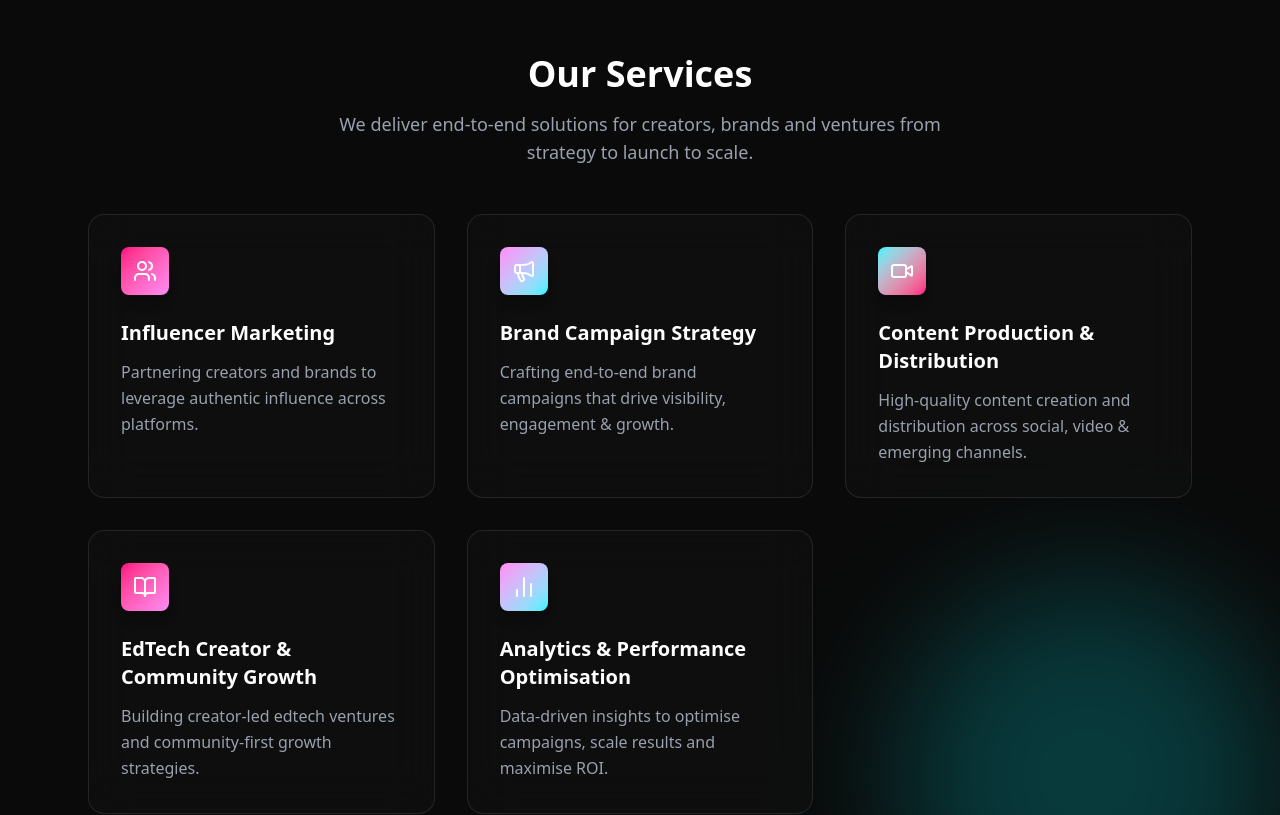
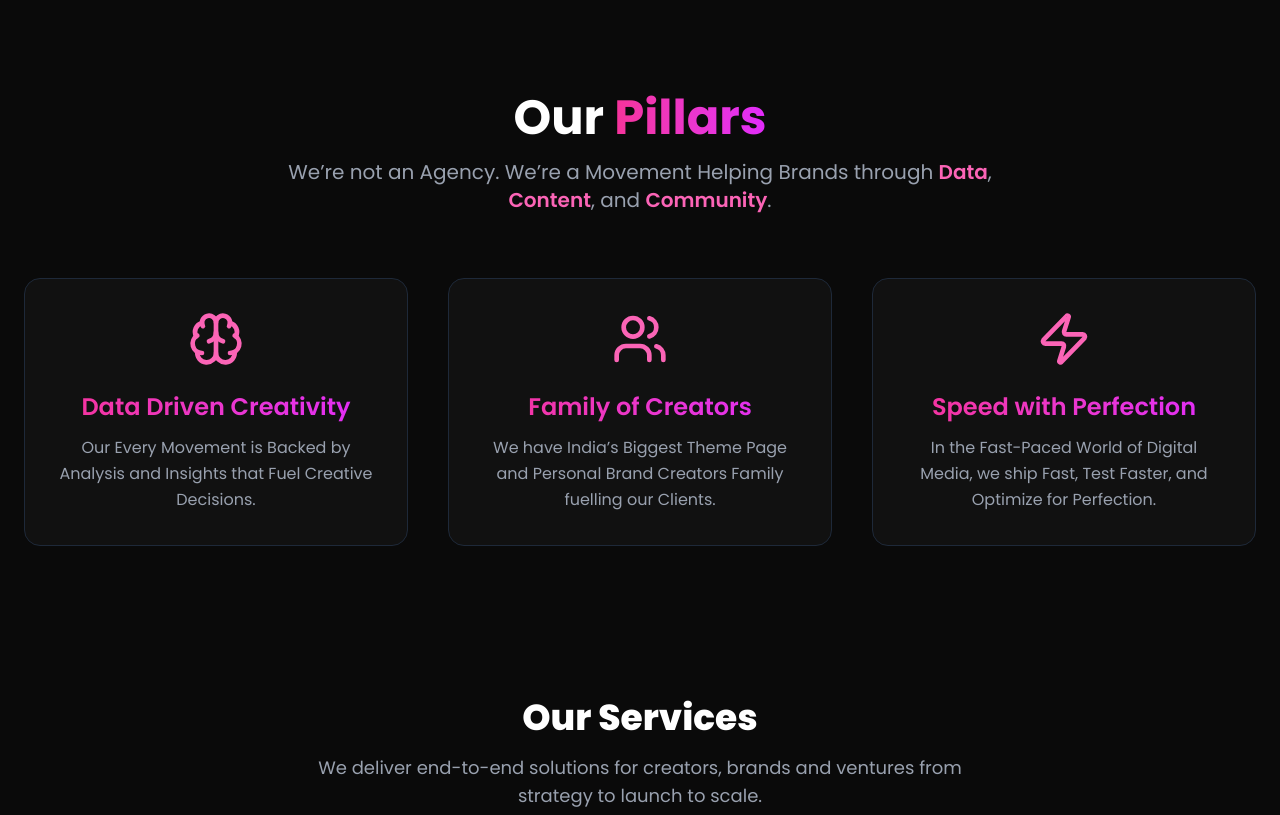
Before and after one commit to shivam-sd/HypeSquadz-Client, a React (Vite) app in the folder client/: page /services in a window 1280 px wide. Shown: the part 536-1351 px from the top of the page. Built offline with nearby package versions, Linux system fonts and the light colour scheme.

Commit message:
changes from the client

```diff
--- a/client/package.json
+++ b/client/package.json
@@ -10,6 +10,7 @@
     "preview": "vite preview"
   },
   "dependencies": {
+    "@fontsource/poppins": "^5.2.7",
     "@tailwindcss/vite": "^4.1.16",
     "axios": "^1.13.1",
     "framer-motion": "^12.23.24",
--- a/client/src/Components/Footer.jsx
+++ b/client/src/Components/Footer.jsx
@@ -25,7 +25,7 @@ const Footer = () => {
         className="relative z-10 flex flex-col items-center justify-center text-center px-6"
       >
         {/* Logo / Name */}
-        <h2 className="text-3xl sm:text-4xl font-bold text-transparent bg-clip-text bg-gradient-to-r from-[#ff007f] to-[#00f5ff] mb-4">
+        <h2 className="text-3xl sm:text-4xl font-bold text-pink-600 mb-4">
           HypeSquadz
         </h2>
 
--- a/client/src/Components/Navbar.jsx
+++ b/client/src/Components/Navbar.jsx
@@ -25,7 +25,7 @@ const Navbar = () => {
       <div className="max-w-7xl mx-auto flex items-center justify-between px-6 py-4">
         {/* Logo */}
         <div className="text-2xl font-extrabold tracking-tight text-white">
-          <Link to={'/'}><span className="text-[#ff007f]">Hype</span>Squadz</Link>
+          <Link to={'/'}><span className="text-[#ff007f]">HypeSquadz</span></Link>
         </div>
 
         {/* Desktop Nav */}
--- a/client/src/index.css
+++ b/client/src/index.css
@@ -1 +1,6 @@
+@import url('https://fonts.googleapis.com/css2?family=Poppins:ital,wght@0,100;0,200;0,300;0,400;0,500;0,600;0,700;0,800;0,900;1,100;1,200;1,300;1,400;1,500;1,600;1,700;1,800;1,900&display=swap');
+
 @import "tailwindcss";
+*{
+    font-family: "Poppins", sans-serif;
+}
--- a/client/src/pages/About/About.jsx
+++ b/client/src/pages/About/About.jsx
@@ -38,9 +38,9 @@ const About = () => {
       <div className="py-20 px-6 max-w-6xl mx-auto text-center">
         <motion.div initial={{ opacity:0, y:20 }} animate={{ opacity:1,y:0 }} transition={{ duration:0.8 }}>
           <div className="grid grid-cols-2 sm:grid-cols-4 gap-8">
-            <div><h3 className="text-3xl font-bold text-[#ff007f]">500M+</h3><p className="text-gray-400">Impressions</p></div>
+            <div><h3 className="text-3xl font-bold text-[#ff007f]">1 Billion+ Views</h3><p className="text-gray-400">Impressions</p></div>
             <div><h3 className="text-3xl font-bold text-[#00f5ff]">100+</h3><p className="text-gray-400">Brands Collaborated</p></div>
-            <div><h3 className="text-3xl font-bold text-[#ff007f]">10M+</h3><p className="text-gray-400">Followers Managed</p></div>
+            <div><h3 className="text-3xl font-bold text-[#ff007f]">100M+</h3><p className="text-gray-400">Followers Managed</p></div>
             <div><h3 className="text-3xl font-bold text-[#00f5ff]">50+</h3><p className="text-gray-400">Campaigns Delivered</p></div>
           </div>
         </motion.div>
--- a/client/src/pages/Services/NumberSection.jsx
+++ b/client/src/pages/Services/NumberSection.jsx
@@ -2,9 +2,9 @@ import React, { useEffect, useState } from "react";
 import { motion } from "framer-motion";
 
 const statsData = [
-  { id: 1, number: "500M+", label: "Impressions" },
+  { id: 1, number: "1 B+", label: "Impressions" },
   { id: 2, number: "100+", label: "Brands Served" },
-  { id: 3, number: "10M+", label: "Followers Managed" },
+  { id: 3, number: "100M+", label: "Followers Managed" },
   { id: 4, number: "50+", label: "Creator Campaigns" },
 ];
 
--- a/client/src/pages/Services/OfferService.jsx
+++ b/client/src/pages/Services/OfferService.jsx
@@ -4,10 +4,10 @@ import { Users, Megaphone, Video, BookOpen, BarChart2 } from "lucide-react";
 
 const services = [
   {
-    icon: <Users className="w-6 h-6 text-white" />,
-    title: "Influencer Marketing",
-    desc: "Partnering creators and brands to leverage authentic influence across platforms.",
-    gradient: "from-[#ff007f] to-[#ff8bf5]",
+    icon: <Video className="w-6 h-6 text-white" />,
+    title: "Content Production & Distribution",
+    desc: "High-quality content creation and distribution across social, video & emerging channels.",
+    gradient: "from-[#00f5ff] to-[#ff007f]",
   },
   {
     icon: <Megaphone className="w-6 h-6 text-white" />,
@@ -16,23 +16,19 @@ const services = [
     gradient: "from-[#ff8bf5] to-[#00f5ff]",
   },
   {
-    icon: <Video className="w-6 h-6 text-white" />,
-    title: "Content Production & Distribution",
-    desc: "High-quality content creation and distribution across social, video & emerging channels.",
-    gradient: "from-[#00f5ff] to-[#ff007f]",
-  },
-  {
-    icon: <BookOpen className="w-6 h-6 text-white" />,
-    title: "EdTech Creator & Community Growth",
-    desc: "Building creator-led edtech ventures and community-first growth strategies.",
+    icon: <Users className="w-6 h-6 text-white" />,
+    title: "Influencer Marketing",
+    desc: "Partnering creators and brands to leverage authentic influence across platforms.",
     gradient: "from-[#ff007f] to-[#ff8bf5]",
   },
-  {
-    icon: <BarChart2 className="w-6 h-6 text-white" />,
-    title: "Analytics & Performance Optimisation",
-    desc: "Data-driven insights to optimise campaigns, scale results and maximise ROI.",
-    gradient: "from-[#ff8bf5] to-[#00f5ff]",
-  },
+{
+  icon: <BookOpen className="w-6 h-6 text-white" />,
+  title: "Theme Pages (Fan Pages)",
+  desc: "India’s largest hub of 1000+ theme pages across niches — Education, Finance, Motivation, and more, with a 100M+ following.",
+  gradient: "from-[#ff007f] to-[#ff8bf5]",
+}
+
+
 ];
 
 const OfferService = () => {
@@ -68,7 +64,7 @@ const OfferService = () => {
             <div className={`inline-flex items-center justify-center w-12 h-12 rounded-lg mb-6 bg-gradient-to-br ${svc.gradient} shadow-lg`}>
               {svc.icon}
             </div>
-            <h3 className="text-xl font-semibold mb-3">{svc.title}</h3>
+            <h3 className="text-xl font-semibold mb-3 ">{svc.title}</h3>
             <p className="text-gray-400 leading-relaxed">{svc.desc}</p>
           </motion.div>
         ))}
--- /dev/null
+++ b/client/src/pages/Services/OurPillers.jsx
@@ -0,0 +1,67 @@
+import React from "react";
+import { Brain, Users, Zap } from "lucide-react";
+
+const OurPillars = () => {
+  return (
+    <section className="w-full bg-[#0a0a0a] text-white py-24 px-6">
+      <div className="max-w-7xl mx-auto text-center">
+        {/* Heading */}
+        <h2 className="text-4xl md:text-5xl font-bold mb-4">
+          Our <span className="bg-gradient-to-r from-pink-500 to-fuchsia-500 bg-clip-text text-transparent">Pillars</span>
+        </h2>
+
+        {/* Subtext */}
+        <p className="text-gray-400 max-w-3xl mx-auto mb-16 text-lg md:text-xl">
+          We’re not an Agency. We’re a Movement Helping Brands through{" "}
+          <span className="text-pink-400 font-semibold">Data</span>,{" "}
+          <span className="text-pink-400 font-semibold">Content</span>, and{" "}
+          <span className="text-pink-400 font-semibold">Community</span>.
+        </p>
+
+        {/* Cards Section */}
+        <div className="grid grid-cols-1 md:grid-cols-3 gap-10 ">
+          {/* Card 1 */}
+          <div className="group bg-[#111] p-8 rounded-2xl border border-gray-800 hover:border-pink-500 hover:shadow-[0_0_25px_-5px_rgba(236,72,153,0.5)] transition-all duration-300 ">
+            <div className="flex justify-center mb-6">
+              <Brain className="w-14 h-14 text-pink-400 group-hover:scale-110 transition-transform duration-300 " />
+            </div>
+            <h3 className="text-2xl font-semibold mb-3 bg-gradient-to-r from-pink-500 to-fuchsia-500 bg-clip-text text-transparent">
+              Data Driven Creativity
+            </h3>
+            <p className="text-gray-400 text-base leading-relaxed">
+              Our Every Movement is Backed by Analysis and Insights that Fuel Creative Decisions.
+            </p>
+          </div>
+
+          {/* Card 2 */}
+          <div className="group bg-[#111] p-8 rounded-2xl border border-gray-800 hover:border-pink-500 hover:shadow-[0_0_25px_-5px_rgba(236,72,153,0.5)] transition-all duration-300">
+            <div className="flex justify-center mb-6">
+              <Users className="w-14 h-14 text-pink-400 group-hover:scale-110 transition-transform duration-300" />
+            </div>
+            <h3 className="text-2xl font-semibold mb-3 bg-gradient-to-r from-pink-500 to-fuchsia-500 bg-clip-text text-transparent">
+              Family of Creators
+            </h3>
+            <p className="text-gray-400 text-base leading-relaxed">
+              We have India’s Biggest Theme Page and Personal Brand Creators Family fuelling our Clients.
+            </p>
+          </div>
+
+          {/* Card 3 */}
+          <div className="group bg-[#111] p-8 rounded-2xl border border-gray-800 hover:border-pink-500 hover:shadow-[0_0_25px_-5px_rgba(236,72,153,0.5)] transition-all duration-300">
+            <div className="flex justify-center mb-6">
+              <Zap className="w-14 h-14 text-pink-400 group-hover:scale-110 transition-transform duration-300" />
+            </div>
+            <h3 className="text-2xl font-semibold mb-3 bg-gradient-to-r from-pink-500 to-fuchsia-500 bg-clip-text text-transparent">
+              Speed with Perfection
+            </h3>
+            <p className="text-gray-400 text-base leading-relaxed">
+              In the Fast-Paced World of Digital Media, we ship Fast, Test Faster, and Optimize for Perfection.
+            </p>
+          </div>
+        </div>
+      </div>
+    </section>
+  );
+};
+
+export default OurPillars;
--- a/client/src/pages/Services/Services.jsx
+++ b/client/src/pages/Services/Services.jsx
@@ -2,6 +2,7 @@ import React from 'react'
 import { motion } from "framer-motion";
 import { Zap, Users2, Rocket } from "lucide-react";
 import OfferService from './OfferService';
+import OurPillars from './OurPillers';
 
 
 const Services = () => {
@@ -82,6 +83,7 @@ const Services = () => {
         </div>
       </div>
 
+<OurPillars />
 <OfferService />
 
     </section>
--- a/client/src/pages/Work/TrustedBy.jsx
+++ b/client/src/pages/Work/TrustedBy.jsx
@@ -2,12 +2,12 @@ import React from "react";
 import { motion } from "framer-motion";
 
 const brands = [
-  { id: 1, name: "BioMentors" },
-  { id: 2, name: "CareerWill" },
-  { id: 3, name: "Super50" },
-  { id: 4, name: "EduTech Pro" },
-  { id: 5, name: "LearnHub" },
-  { id: 6, name: "SkillBoost" },
+  { id: 1, name: "Physics Wallah" },
+  { id: 2, name: "Careerwill" },
+  { id: 3, name: "Nishant Jindal" },
+  { id: 4, name: "Scaler School of Technology" },
+  { id: 5, name: "Biomentors" },
+  { id: 6, name: "Mirai School of Technology" },
 ];
 
 const TrustedBy = () => {
@@ -29,7 +29,7 @@ const TrustedBy = () => {
           Trusted By The <span className="text-transparent bg-clip-text bg-gradient-to-r from-[#ff007f] to-[#00f5ff]">Best</span>
         </h2>
         <p className="text-gray-400 text-lg sm:text-xl">
-          Partnered with India’s fastest-growing education and creator brands.
+          Partnered with India’s Fastest-Growing Education and Creator Brands.
         </p>
       </motion.div>
 
```
Also changed, not shown: client/src/pages/CTASection.jsx (+3 -4 lines), client/src/pages/Hero/Hero.jsx (+7 -9 lines), 1 other file (tests, documents, lock files or other folders).
